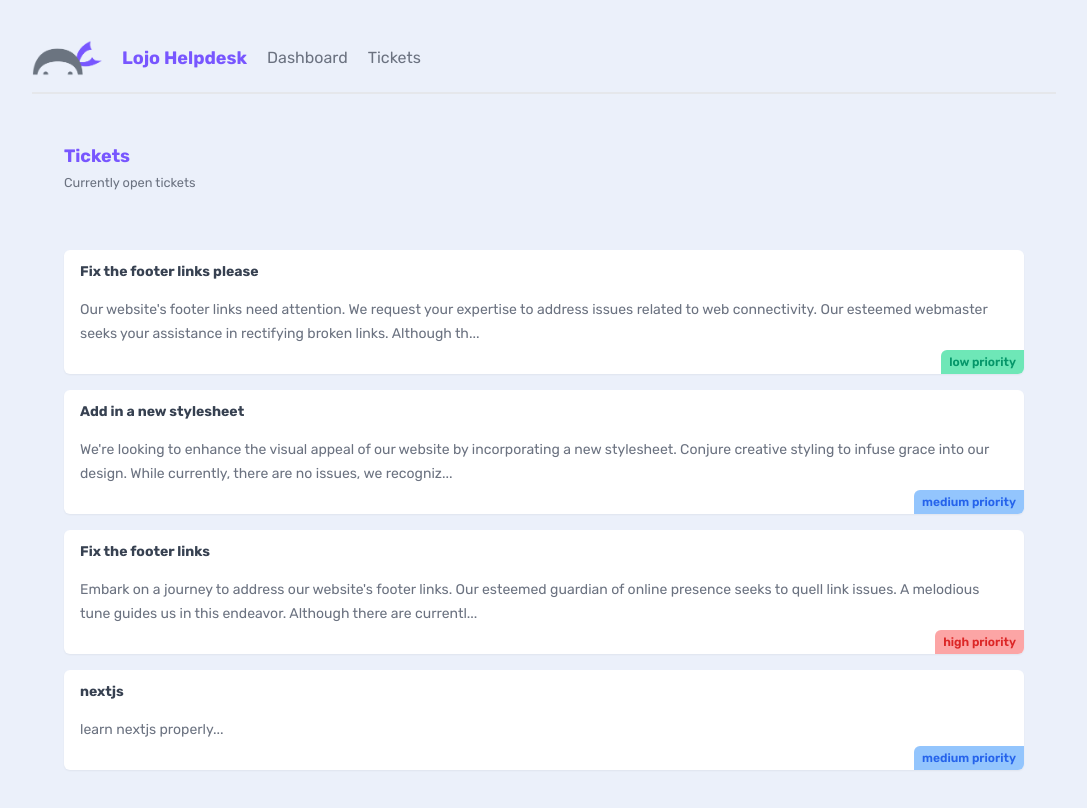
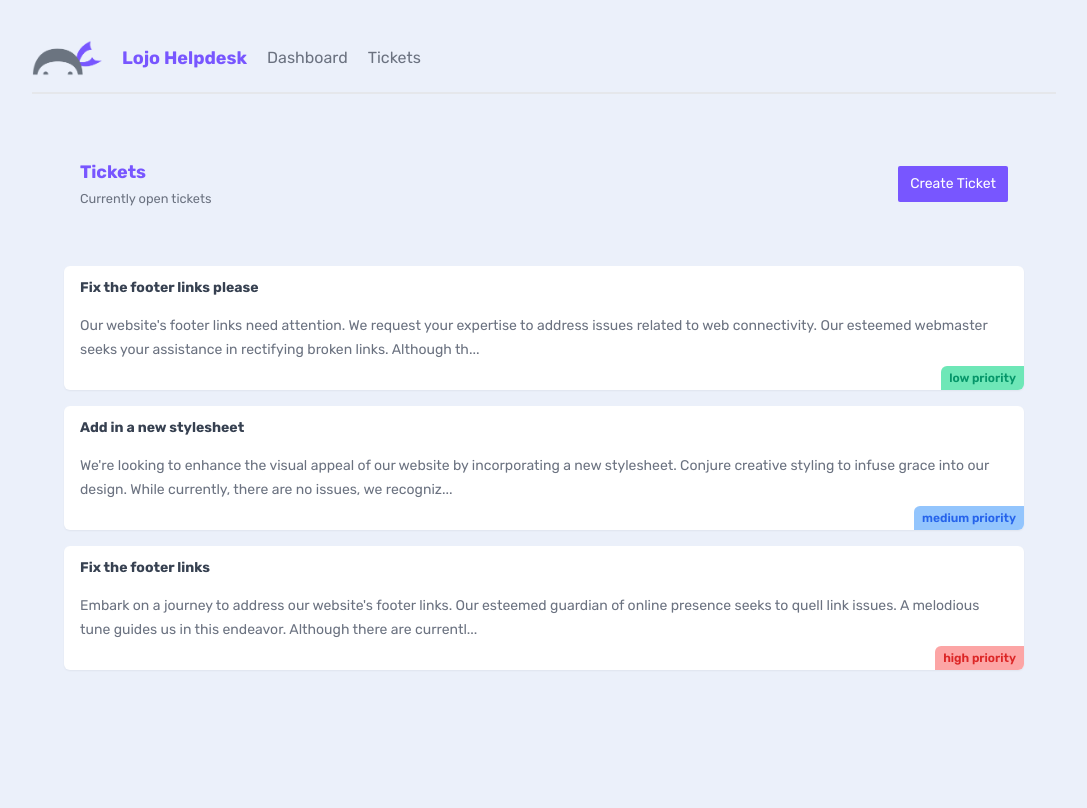
Before and after one commit to giftibe/Lojo-Help-desk, a Next.js app: page /tickets in a window 1280 px wide. Shown: the top 808 px of the page, without its empty margins (96-1183 px from the left). Built offline with nearby package versions, Linux system fonts and the light colour scheme; data requests are answered from the project's data file.

Commit message:
style: minor fixes and changes to style

```diff
--- a/_data/db.json
+++ b/_data/db.json
@@ -20,13 +20,6 @@
       "body": "Embark on a journey to address our website's footer links. Our esteemed guardian of online presence seeks to quell link issues. A melodious tune guides us in this endeavor. Although there are currently no visible issues, we acknowledge the potential for challenges in the dynamic digital environment. Elevate our web connectivity. Wield the metaphorical solution to ensure a seamless and secure link structure. Let your expertise in web development be a testament to our commitment. Your meticulous attention to detail is paramount. High is the priority, and we eagerly anticipate your expert touch in resolving these matters.",
       "priority": "high",
       "user_email": "peach@netninja.dev"
-    },
-    {
-      "title": "nextjs",
-      "body": "learn nextjs properly",
-      "priority": "medium",
-      "user_email": "gift_coder.dev",
-      "id": "NF7LN-J"
     }
   ]
 }
--- a/app/page.jsx
+++ b/app/page.jsx
@@ -14,7 +14,12 @@ export default function Home() {
         <Link href="/tickets">
           <button className="btn-primary">View Tickets</button>
         </Link>
+
+        <Link href="/tickets/create" className="ml-4">
+          <button className="btn-primary">Create Ticket</button>
+        </Link>
       </div>
+
 
       <h2>Company Updates</h2>
 
--- a/app/tickets/create/CreateForm.jsx
+++ b/app/tickets/create/CreateForm.jsx
@@ -1,14 +1,15 @@
 "use client"
 
-import { useState } from "react"
-import { useRouter } from "next/router"
+import { useState, useRef } from "react"
+import { useRouter } from "next/navigation"
 
 
 export default function createForm() {
+    const router = useRouter()
 
     const [title, setTitle] = useState('')
     const [body, setBody] = useState('')
-    const [priority, setPriority] = useState('Low')
+    const [priority, setPriority] = useState('low')
     const [isLoading, setIsLoading] = useState(false)
 
     const handleSubmit = async (e) => {
@@ -25,6 +26,12 @@ export default function createForm() {
             headers: { 'content-Type': 'application/json' },
             body: JSON.stringify(ticket)
         })
+
+        if (res.status === 201) {
+            router.push('/tickets')
+        }
+
+        setIsLoading(false);
     }
 
 
@@ -67,9 +74,8 @@ export default function createForm() {
                 className="btn-primary"
                 disabled={isLoading}
             >
-                {!isLoading && <span>Adding ...</span>}
-
-                {isLoading && <span> Add ticket</span>}
+                {isLoading && <span>Adding...</span>}
+                {!isLoading && <span> Add Ticket</span>}
             </button>
         </form >
     )
--- a/app/tickets/page.jsx
+++ b/app/tickets/page.jsx
@@ -1,21 +1,29 @@
 import { Suspense } from "react"
 import TicketList from "./TicketList"
 import Loading from "../loading"
+import Link from "next/link"
 
 export default function Tickets() {
     return (
         <main>
-            <nav>
+            <nav className="flex justify-between items-center p-4">
                 <div>
                     <h2>Tickets</h2>
                     <p><small>Currently open tickets</small></p>
                 </div>
+                <div>
+                    <Link href="/tickets/create">
+                        <button className="btn-primary">Create Ticket</button>
+                    </Link>
+                </div>
             </nav>
+
+
+
+
             <Suspense fallback={<Loading />}>
                 <TicketList />
             </Suspense>
-
         </main>
-
     )
 }
```
